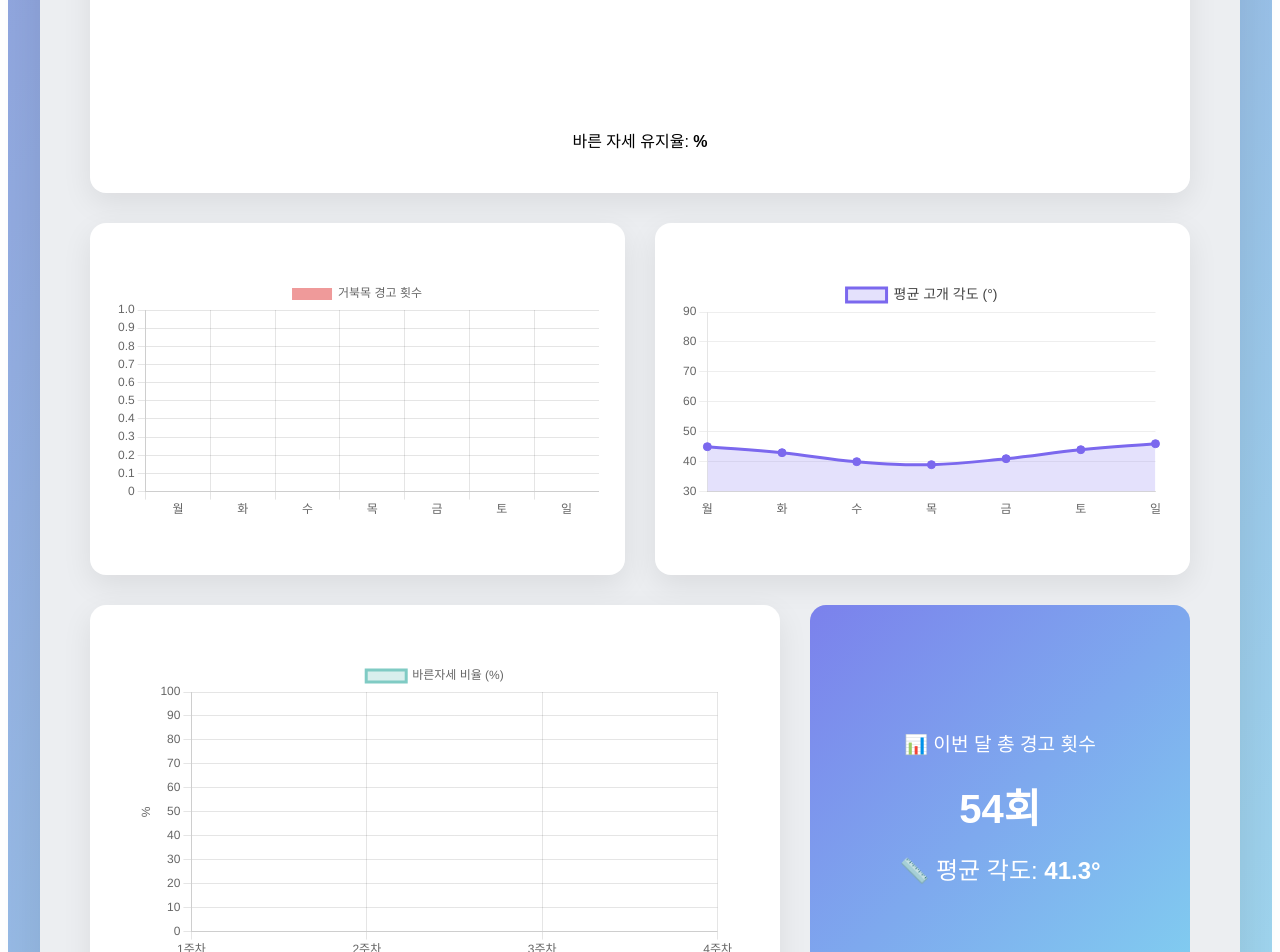
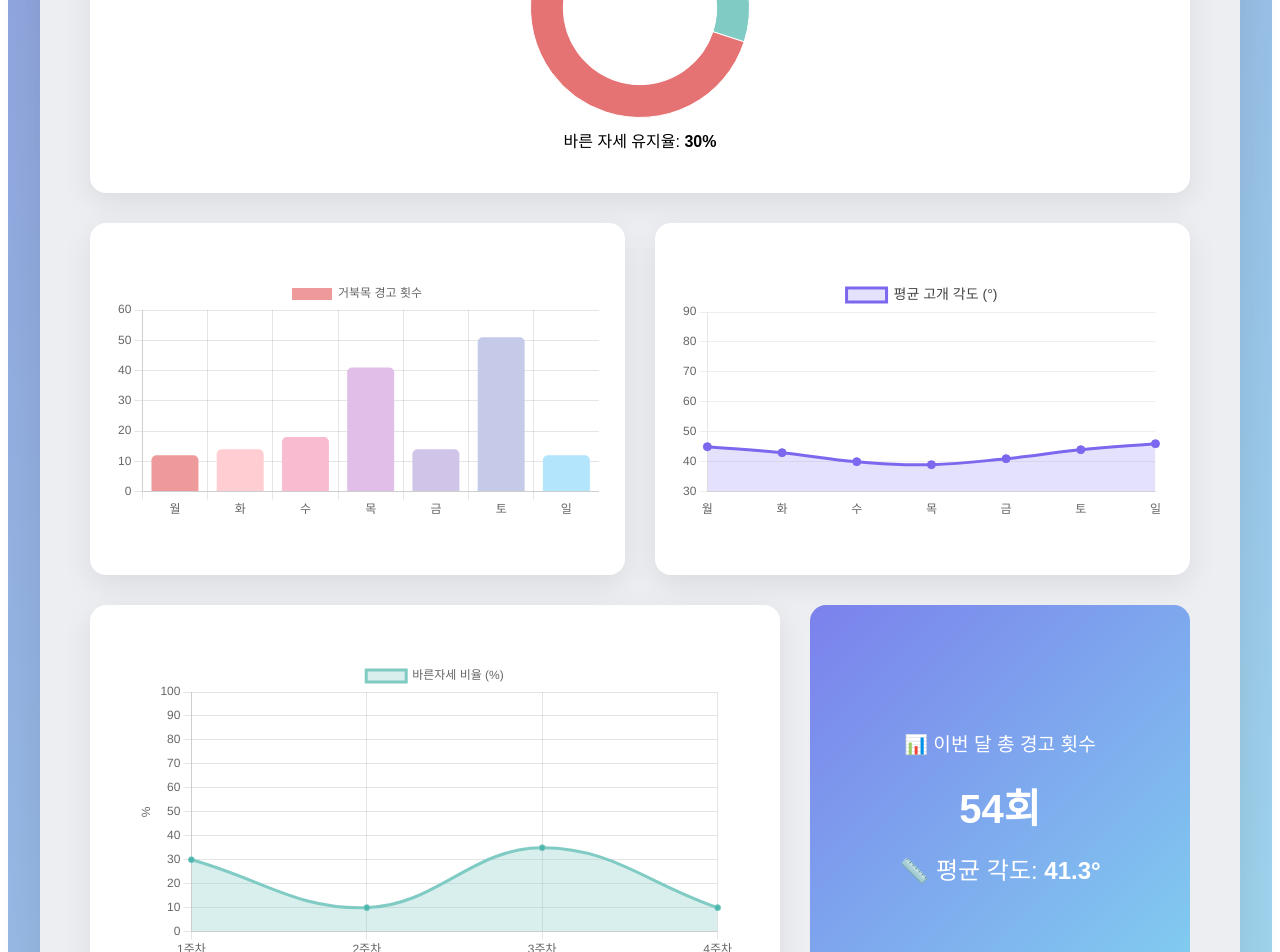
Before and after one commit to turtleneck-saver/Frontend, a React (Create React App) app: page /dashboard in a window 1280 px wide. Shown: the part 400-1352 px from the top of the page. Built offline with nearby package versions, Linux system fonts and the light colour scheme.

Commit message:
updated 2025-06-06

```diff
--- a/package.json
+++ b/package.json
@@ -45,6 +45,7 @@
     "react-ion-icon": "^4.0.0",
     "react-router-dom": "^6.30.1",
     "react-scripts": "^5.0.1",
+    "recharts": "^2.15.3",
     "reveal.js": "^5.2.1",
     "styled-components": "^6.1.13"
   },
--- a/src/components/DailyStatsCard.jsx
+++ b/src/components/DailyStatsCard.jsx
@@ -1,7 +1,7 @@
-import React from 'react';
-import { Doughnut } from 'react-chartjs-2';
-import { Chart as ChartJS, ArcElement, Tooltip, Legend } from 'chart.js';
-import { postureRecords } from '../data/postureData';
+import React from "react";
+import { Doughnut } from "react-chartjs-2";
+import { Chart as ChartJS, ArcElement, Tooltip, Legend } from "chart.js";
+import { postureRecords } from "../data/postureData";
 
 ChartJS.register(ArcElement, Tooltip, Legend);
 
@@ -9,11 +9,11 @@ function DailyStatsCard() {
   const today = postureRecords[postureRecords.length - 1];
 
   const data = {
-    labels: ['바른자세', '나쁜자세'],
+    labels: ["바른자세", "나쁜자세"],
     datasets: [
       {
-        data: [today.goodPostureRatio, 100 - today.goodPostureRatio],
-        backgroundColor: ['#80CBC4', '#E57373'],
+        data: [30, 100 - 30],
+        backgroundColor: ["#80CBC4", "#E57373"],
         borderWidth: 1,
       },
     ],
@@ -26,19 +26,23 @@ function DailyStatsCard() {
         display: false,
       },
     },
-    cutout: '70%', // 도넛 내부 비율
+    cutout: "70%", // 도넛 내부 비율
   };
 
   return (
-    <div style={{ textAlign: 'center' }}>
+    <div style={{ textAlign: "center" }}>
       <h2>📅 오늘의 자세 요약</h2>
-      <p><strong>경고 횟수:</strong> {today.alertCount}회</p>
-      <p><strong>평균 각도:</strong> {today.avgAngle}°</p>
+      <p>
+        <strong>경고 횟수:</strong> {12}회
+      </p>
+      <p>
+        <strong>평균 각도:</strong> {today.avgAngle}°
+      </p>
 
-      <div style={{ width: '220px', margin: '0 auto' }}>
+      <div style={{ width: "220px", margin: "0 auto" }}>
         <Doughnut data={data} options={options} />
-        <p style={{ marginTop: '10px' }}>
-          바른 자세 유지율: <strong>{today.goodPostureRatio}%</strong>
+        <p style={{ marginTop: "10px" }}>
+          바른 자세 유지율: <strong>{30}%</strong>
         </p>
       </div>
     </div>
--- a/src/components/MonthlyPostureTrend.jsx
+++ b/src/components/MonthlyPostureTrend.jsx
@@ -1,7 +1,7 @@
 // src/components/MonthlyPostureTrend.jsx
 
-import React from 'react';
-import { Line } from 'react-chartjs-2';
+import React from "react";
+import { Line } from "react-chartjs-2";
 import {
   Chart as ChartJS,
   LineElement,
@@ -11,39 +11,36 @@ import {
   Tooltip,
   Legend,
   Filler,
-} from 'chart.js';
-import { postureRecords } from '../data/postureData';
+} from "chart.js";
+import { postureRecords } from "../data/postureData";
 
-ChartJS.register(LineElement, PointElement, CategoryScale, LinearScale, Tooltip, Legend, Filler);
+ChartJS.register(
+  LineElement,
+  PointElement,
+  CategoryScale,
+  LinearScale,
+  Tooltip,
+  Legend,
+  Filler
+);
 
 function MonthlyPostureTrend() {
   // 예시: 주차별 평균 바른자세 비율 (임의 그룹핑)
-  const weekLabels = ['1주차', '2주차', '3주차', '4주차'];
+  const weekLabels = ["1주차", "2주차", "3주차", "4주차"];
 
   // 7일 데이터에서 4개 주차로 그룹핑 (더미용)
-  const weekGroups = [
-    postureRecords.slice(0, 2),
-    postureRecords.slice(2, 4),
-    postureRecords.slice(4, 5),
-    postureRecords.slice(5, 7),
-  ];
-
-  const weekAverages = weekGroups.map(week =>
-    Math.round(
-      week.reduce((sum, d) => sum + d.goodPostureRatio, 0) / week.length
-    )
-  );
+  const weekAverages = [30, 10, 35, 10];
 
   const data = {
     labels: weekLabels,
     datasets: [
       {
-        label: '바른자세 비율 (%)',
+        label: "바른자세 비율 (%)",
         data: weekAverages,
         fill: true,
-        backgroundColor: 'rgba(128, 203, 196, 0.3)', // 민트색 면
-        borderColor: '#80CBC4',
-        pointBackgroundColor: '#4DB6AC',
+        backgroundColor: "rgba(128, 203, 196, 0.3)", // 민트색 면
+        borderColor: "#80CBC4",
+        pointBackgroundColor: "#4DB6AC",
         tension: 0.4,
       },
     ],
@@ -55,10 +52,10 @@ function MonthlyPostureTrend() {
       duration: 0,
     },
     plugins: {
-      legend: { position: 'top' },
+      legend: { position: "top" },
       title: {
         display: true,
-        text: '📈 월간 바른자세 유지 비율 추세',
+        text: "📈 월간 바른자세 유지 비율 추세",
       },
     },
     scales: {
@@ -67,14 +64,14 @@ function MonthlyPostureTrend() {
         max: 100,
         title: {
           display: true,
-          text: '%',
+          text: "%",
         },
       },
     },
   };
 
   return (
-    <div style={{ width: '600px', margin: '30px auto' }}>
+    <div style={{ width: "600px", margin: "30px auto" }}>
       <Line data={data} options={options} />
     </div>
   );
--- a/src/components/WeeklyStatsChart.jsx
+++ b/src/components/WeeklyStatsChart.jsx
@@ -1,25 +1,38 @@
 // src/components/WeeklyStatsChart.jsx
 
-import React from 'react';
-import { Bar } from 'react-chartjs-2';
-import { Chart as ChartJS, BarElement, CategoryScale, LinearScale, Tooltip, Legend } from 'chart.js';
-import { postureRecords } from '../data/postureData';
+import React from "react";
+import { Bar } from "react-chartjs-2";
+import {
+  Chart as ChartJS,
+  BarElement,
+  CategoryScale,
+  LinearScale,
+  Tooltip,
+  Legend,
+} from "chart.js";
+import { postureRecords } from "../data/postureData";
 
 ChartJS.register(BarElement, CategoryScale, LinearScale, Tooltip, Legend);
 
-const daysOfWeek = ['월', '화', '수', '목', '금', '토', '일'];
+const daysOfWeek = ["월", "화", "수", "목", "금", "토", "일"];
 
 function WeeklyStatsChart() {
-  const weekData = postureRecords.slice(-7);
+  const weekData = [12, 14, 18, 41, 14, 51, 12, 12];
 
   const data = {
     labels: daysOfWeek,
     datasets: [
       {
-        label: '거북목 경고 횟수',
-        data: weekData.map(d => d.alertCount),
+        label: "거북목 경고 횟수",
+        data: weekData,
         backgroundColor: [
-          '#EF9A9A', '#FFCDD2', '#F8BBD0', '#E1BEE7', '#D1C4E9', '#C5CAE9', '#B3E5FC'
+          "#EF9A9A",
+          "#FFCDD2",
+          "#F8BBD0",
+          "#E1BEE7",
+          "#D1C4E9",
+          "#C5CAE9",
+          "#B3E5FC",
         ], // 부드러운 파스텔 계열
         borderRadius: 5,
       },
@@ -32,10 +45,10 @@ function WeeklyStatsChart() {
       duration: 0, // 전체 애니메이션 제거
     },
     plugins: {
-      legend: { position: 'top' },
+      legend: { position: "top" },
       title: {
         display: true,
-        text: '🗓️ 주간 자세 경고 통계',
+        text: "🗓️ 주간 자세 경고 통계",
       },
     },
     scales: {
@@ -44,7 +57,7 @@ function WeeklyStatsChart() {
   };
 
   return (
-    <div style={{ width: '600px', margin: '30px auto' }}>
+    <div style={{ width: "600px", margin: "30px auto" }}>
       <Bar data={data} options={options} />
     </div>
   );
--- a/src/data/postureData.js
+++ b/src/data/postureData.js
@@ -10,5 +10,7 @@ export const postureRecords = [
       date: '2025-06-02',
       alerts: 5,
       avgAngle: 25
-    }
+    },
+
+
   ];
```
